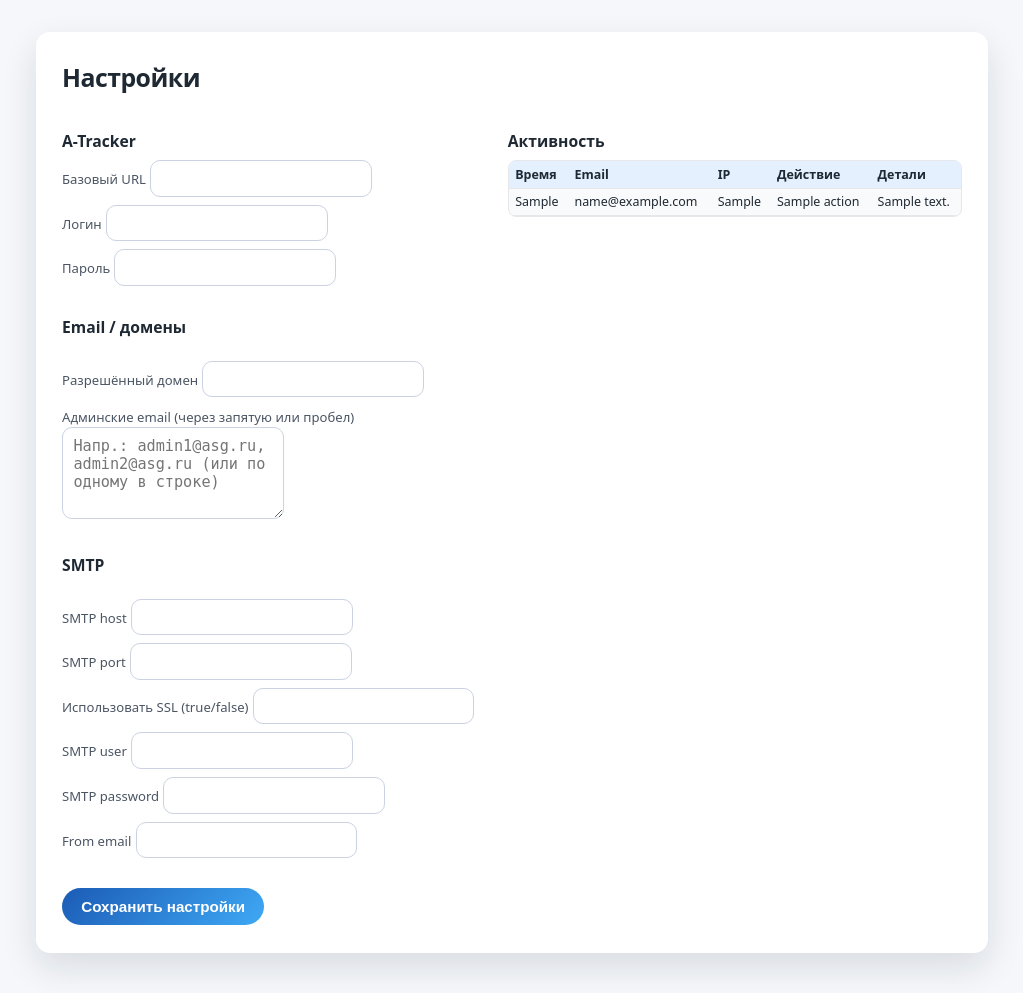
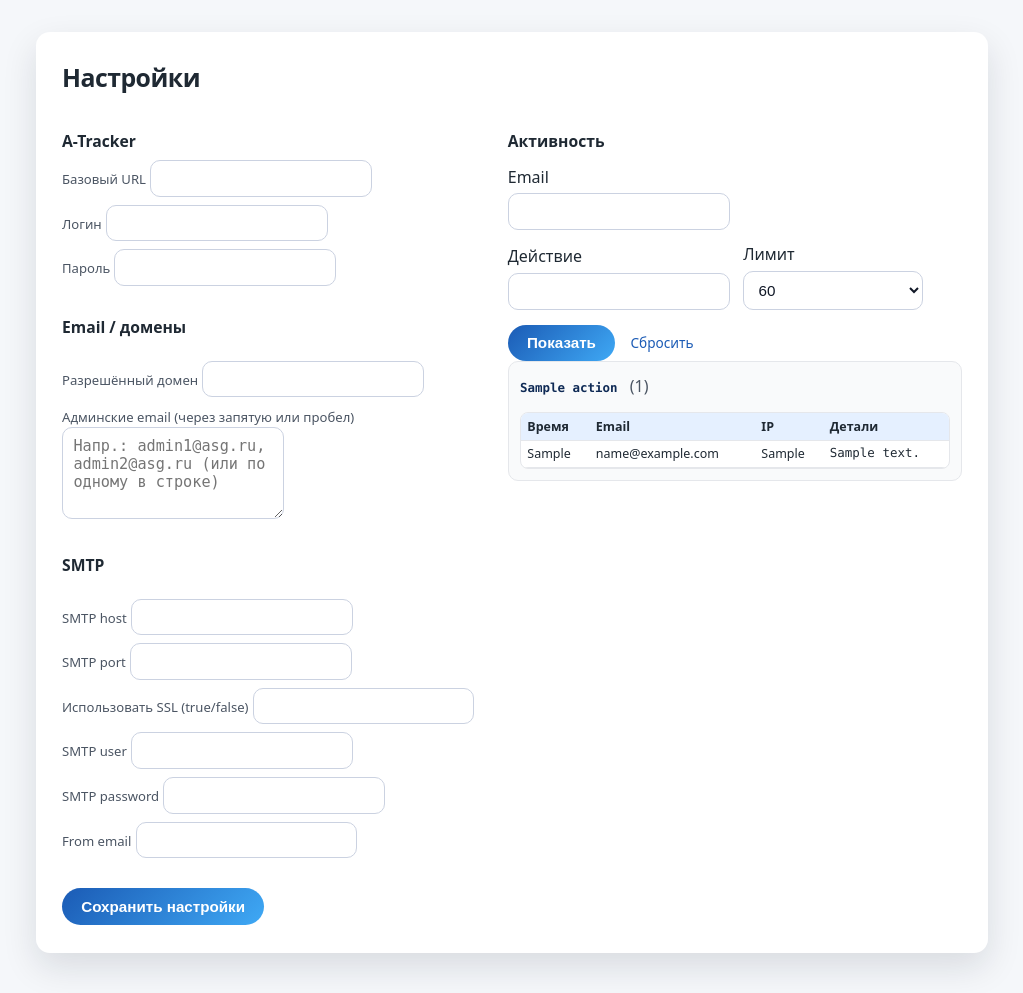
Before and after one commit to blackkapa/tg_scan, a FastAPI app: template front_site/templates/settings_dashboard.html in a window 1280 px wide. Shown: the part 52-1045 px from the top of the page, without its empty margins (128-1151 px from the left). Run offline with FastAPI, Linux system fonts and the light colour scheme; the template is opened without the code that fills it: most values are stand-ins (such as "Sample title", 1, 10 or a date in 2020).

Commit message:
Group settings audit by action using collapsible details
Made-with: Cursor

```diff
--- a/front_site/app.py
+++ b/front_site/app.py
@@ -316,28 +316,63 @@ async def settings_page(request: Request) -> HTMLResponse:
     smtp_password = cfg.get("smtp", "password", fallback="")
     smtp_from = cfg.get("smtp", "from", fallback="")
 
+    # Фильтры для читаемости аудита (по query-параметрам)
+    try:
+        limit = int(request.query_params.get("limit", "60"))
+    except ValueError:
+        limit = 60
+    limit = max(10, min(limit, 200))
+    filter_email = (request.query_params.get("filter_email", "") or "").strip().lower()
+    filter_action = (request.query_params.get("filter_action", "") or "").strip().lower()
+
     # Читаем audit.log (может отсутствовать)
     audit_rows = []
     if AUDIT_LOG_PATH.is_file():
         try:
             with AUDIT_LOG_PATH.open("r", encoding="utf-8") as f:
-                lines = f.readlines()[-200:]
+                # Берём запас, чтобы фильтры не "пустили" таблицу.
+                window = max(200, limit * 5)
+                lines = f.readlines()[-window:]
             for line in reversed(lines):
                 parts = line.rstrip("\n").split("\t")
                 if len(parts) < 5:
                     continue
                 ts, email, ip, action, details = parts[:5]
+                row = {
+                    "ts": ts,
+                    "email": email,
+                    "ip": ip,
+                    "action": action,
+                    "details": details,
+                }
+                if filter_email and filter_email not in (email or "").lower():
+                    continue
+                if filter_action and filter_action not in (action or "").lower():
+                    continue
                 audit_rows.append(
                     {
-                        "ts": ts,
-                        "email": email,
-                        "ip": ip,
-                        "action": action,
-                        "details": details,
+                        "ts": row["ts"],
+                        "email": row["email"],
+                        "ip": row["ip"],
+                        "action": row["action"],
+                        "details": row["details"],
                     }
                 )
         except Exception:
             audit_rows = []
+
+    # Ограничиваем количество строк сверху (audit_rows уже в порядке "самое свежее первым")
+    audit_rows = audit_rows[:limit]
+
+    # Группируем записи по action, чтобы в UI можно было разворачивать секции.
+    audit_groups = []
+    seen_actions = {}
+    for row in audit_rows:
+        action = row.get("action") or "-"
+        if action not in seen_actions:
+            seen_actions[action] = len(audit_groups)
+            audit_groups.append({"action": action, "rows": []})
+        audit_groups[seen_actions[action]]["rows"].append(row)
 
     _write_audit(request, action="settings_open")
 
@@ -359,6 +394,7 @@ async def settings_page(request: Request) -> HTMLResponse:
             "smtp_from": smtp_from,
         },
         "audit_rows": audit_rows,
+        "audit_groups": audit_groups,
     }
     return render_template("settings_dashboard.html", context)
 
--- a/front_site/static/style.css
+++ b/front_site/static/style.css
@@ -373,6 +373,85 @@ html, body {
     background-color: #f3f4ff;
 }
 
+.settings-audit-filters {
+    margin-top: 0.85rem;
+}
+
+.settings-audit-filters__row {
+    display: flex;
+    flex-wrap: wrap;
+    gap: 0.85rem;
+    align-items: flex-end;
+}
+
+.settings-audit-filters__row label {
+    display: flex;
+    flex-direction: column;
+    gap: 0.35rem;
+    min-width: 180px;
+}
+
+.settings-audit-filters__actions {
+    margin-top: 0.7rem;
+}
+
+.settings-audit-table td {
+    vertical-align: top;
+}
+
+.audit-action {
+    font-family: ui-monospace, SFMono-Regular, Menlo, Monaco, Consolas, "Liberation Mono", "Courier New", monospace;
+    font-size: 0.78rem;
+    color: #0f2a55;
+}
+
+.audit-details {
+    font-family: ui-monospace, SFMono-Regular, Menlo, Monaco, Consolas, "Liberation Mono", "Courier New", monospace;
+    font-size: 0.78rem;
+    white-space: pre-wrap;
+    word-break: break-word;
+    max-width: 520px;
+}
+
+.settings-audit-groups {
+    display: flex;
+    flex-direction: column;
+    gap: 0.6rem;
+}
+
+.audit-group {
+    border: 1px solid #e5e7eb;
+    border-radius: 10px;
+    background-color: #f9fafb;
+    padding: 0.25rem 0.7rem 0.7rem;
+}
+
+.audit-group summary {
+    cursor: pointer;
+    list-style: none;
+    padding: 0.55rem 0;
+    font-weight: 600;
+}
+
+.audit-group summary::-webkit-details-marker {
+    display: none;
+}
+
+.audit-group__count {
+    margin-left: 0.5rem;
+    font-weight: 500;
+    color: #4b5563;
+}
+
+.audit-group__table-wrapper {
+    margin-top: 0.4rem;
+    border-radius: 8px;
+    overflow: auto;
+    max-height: 260px;
+    border: 1px solid #e5e7eb;
+    background-color: #ffffff;
+}
+
 .site-footer {
     border-top: 1px solid #d8e2f2;
     padding: 0.75rem 1.25rem;
--- a/front_site/templates/settings_dashboard.html
+++ b/front_site/templates/settings_dashboard.html
@@ -92,30 +92,77 @@
 
             <div class="settings-audit">
                 <h2 class="settings-subtitle">Активность</h2>
-                {% if audit_rows %}
-                    <div class="settings-audit-table-wrapper">
+
+                <form method="get" action="/settings" class="settings-audit-filters">
+                    <div class="settings-audit-filters__row">
+                        <label>
+                            <span>Email</span>
+                            <input
+                                    type="text"
+                                    name="filter_email"
+                                    class="auth-form__input"
+                                    value="{{ request.query_params.get('filter_email','') }}">
+                        </label>
+                        <label>
+                            <span>Действие</span>
+                            <input
+                                    type="text"
+                                    name="filter_action"
+                                    class="auth-form__input"
+                                    value="{{ request.query_params.get('filter_action','') }}">
+                        </label>
+                        <label>
+                            <span>Лимит</span>
+                            <select name="limit" class="auth-form__input">
+                                {% for n in [20,40,60,100,200] %}
+                                    <option value="{{ n }}"
+                                            {% if request.query_params.get('limit','60') == (n|string) %}selected{% endif %}>
+                                        {{ n }}
+                                    </option>
+                                {% endfor %}
+                            </select>
+                        </label>
+                    </div>
+                    <div class="settings-audit-filters__actions">
+                        <button type="submit" class="auth-form__button">Показать</button>
+                        <a href="/settings" class="assets-list__link" style="margin-left: 0.7rem;">Сбросить</a>
+                    </div>
+                </form>
+
+                {% if audit_groups %}
+                    <div class="settings-audit-groups">
+                        {% for g in audit_groups %}
+                            <details class="audit-group" {% if loop.first %}open{% endif %}>
+                                <summary>
+                                    <span class="audit-action">{{ g.action }}</span>
+                                    <span class="audit-group__count">({{ g.rows|length }})</span>
+                                </summary>
+                                <div class="audit-group__table-wrapper">
                                     <table class="settings-audit-table">
                                         <thead>
                                         <tr>
                                             <th>Время</th>
                                             <th>Email</th>
                                             <th>IP</th>
-                                <th>Действие</th>
                                             <th>Детали</th>
                                         </tr>
                                         </thead>
                                         <tbody>
-                            {% for row in audit_rows %}
+                                        {% for row in g.rows %}
                                             <tr>
                                                 <td>{{ row.ts }}</td>
                                                 <td>{{ row.email }}</td>
                                                 <td>{{ row.ip }}</td>
-                                    <td>{{ row.action }}</td>
-                                    <td>{{ row.details }}</td>
+                                                <td>
+                                                    <div class="audit-details">{{ row.details }}</div>
+                                                </td>
                                             </tr>
                                         {% endfor %}
                                         </tbody>
                                     </table>
+                                </div>
+                            </details>
+                        {% endfor %}
                     </div>
                 {% else %}
                     <p class="hero__text" style="margin-top: 0.5rem;">Записей активности пока нет.</p>
```
Lines whose indentation alone changed are shown as unchanged.
